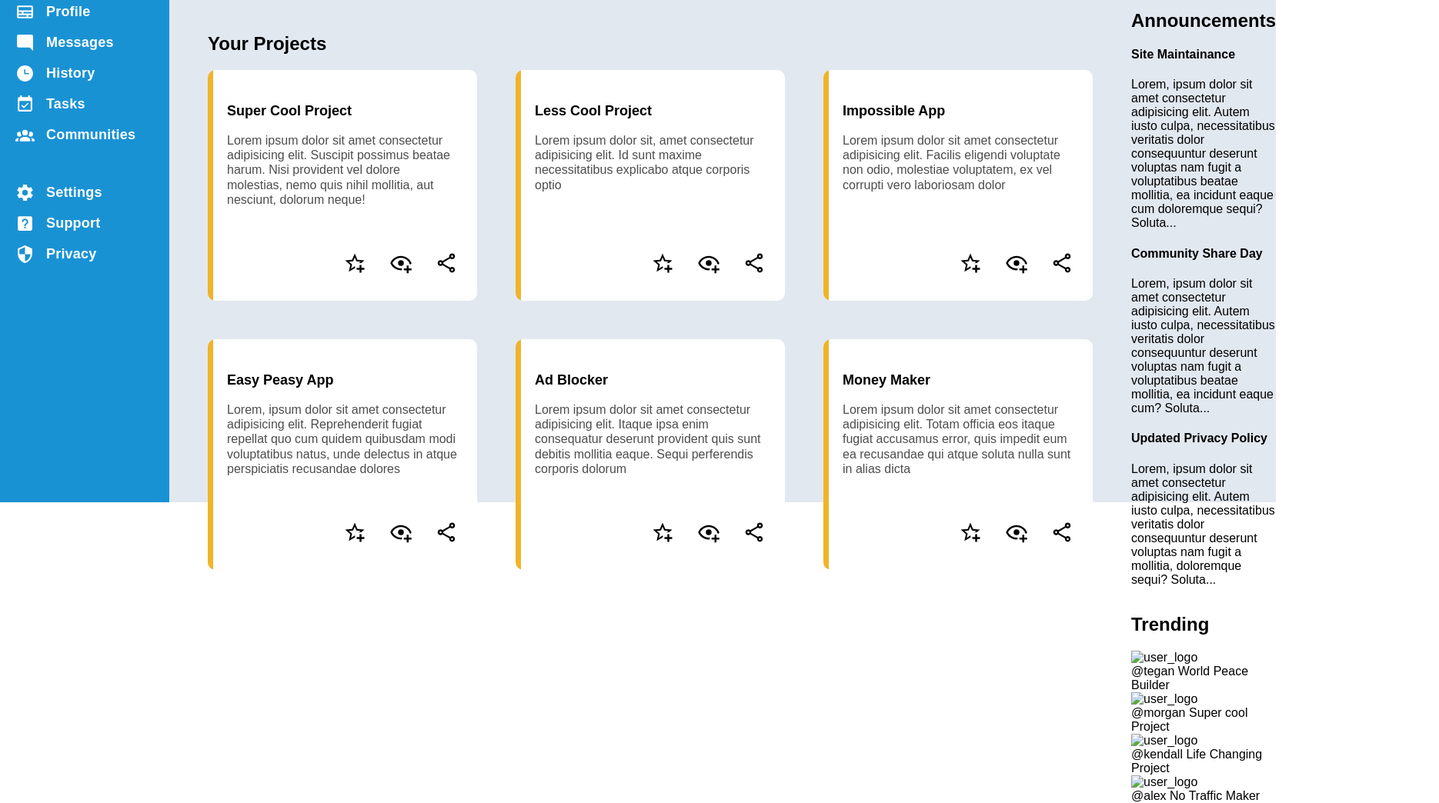
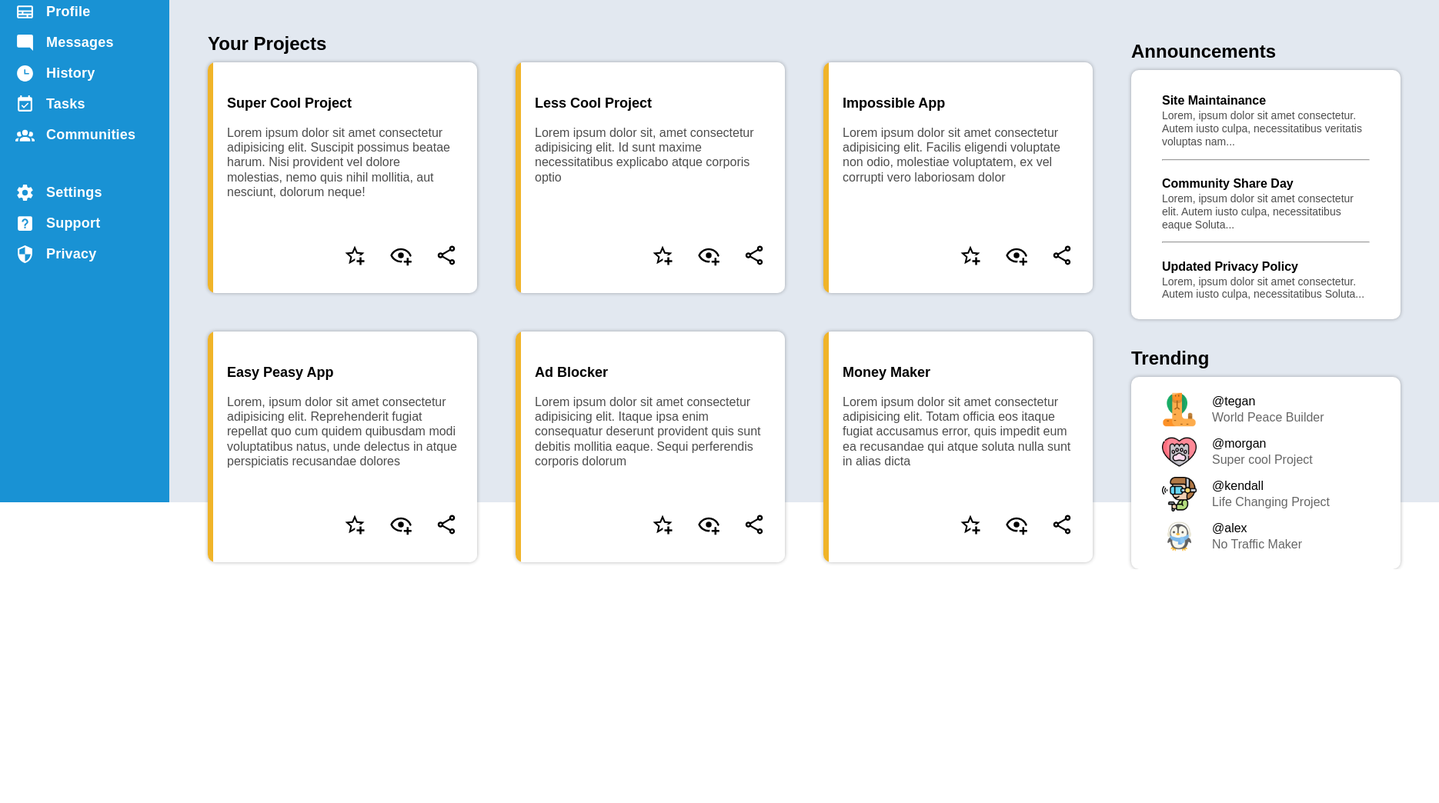
Before and after one commit to vikas236/dashboard_using_grid, a plain HTML site: page index.html in a window 1280 px wide. Shown: the part 147-1191 px from the top of the page at 77% size, 1870 px wide, since content can reach past the window. After the commit the page ends 887 px from the top, so only its background shows below. Drawn offline with Linux system fonts and the light colour scheme.

Commit message:
add user logos to trending and style it

```diff
--- a/index.html
+++ b/index.html
@@ -247,21 +247,22 @@
             <div class="list">
                 <div class="col">
                     <h4>Site Maintainance</h4>
-                    <p>Lorem, ipsum dolor sit amet consectetur adipisicing elit. Autem iusto culpa, necessitatibus
-                        veritatis dolor consequuntur deserunt voluptas nam fugit a voluptatibus beatae mollitia, ea
-                        incidunt eaque cum doloremque sequi? Soluta...</p>
-
+                    <p>Lorem, ipsum dolor sit amet consectetur. Autem iusto culpa, necessitatibus
+                        veritatis voluptas nam...
+                    </p>
                 </div>
+                <hr>
                 <div class="col">
                     <h4>Community Share Day</h4>
-                    <p>Lorem, ipsum dolor sit amet consectetur adipisicing elit. Autem iusto culpa, necessitatibus
-                        veritatis dolor consequuntur deserunt voluptas nam fugit a voluptatibus beatae mollitia, ea
-                        incidunt eaque cum? Soluta...</p>
+                    <p>Lorem, ipsum dolor sit amet consectetur elit. Autem iusto culpa, necessitatibus eaque
+                        Soluta...
+                    </p>
                 </div>
+                <hr>
                 <div class="col">
                     <h4>Updated Privacy Policy</h4>
-                    <p>Lorem, ipsum dolor sit amet consectetur adipisicing elit. Autem iusto culpa, necessitatibus
-                        veritatis dolor consequuntur deserunt voluptas nam fugit a mollitia, doloremque sequi? Soluta...
+                    <p>Lorem, ipsum dolor sit amet consectetur. Autem iusto culpa, necessitatibus
+                        Soluta...
                     </p>
                 </div>
             </div>
@@ -270,28 +271,28 @@
             <h2>Trending</h2>
             <div class="list">
                 <div class="col">
-                    <img src="" alt="user_logo">
+                    <img src="icons/cobra.png" alt="user_logo">
                     <div class="details">
                         <span class="username">@tegan</span>
                         <span class="topic">World Peace Builder</span>
                     </div>
                 </div>
                 <div class="col">
-                    <img src="" alt="user_logo">
+                    <img src="icons/paw.png" alt="user_logo">
                     <div class="details">
                         <span class="username">@morgan</span>
                         <span class="topic">Super cool Project</span>
                     </div>
                 </div>
                 <div class="col">
-                    <img src="" alt="user_logo">
+                    <img src="icons/headset.png" alt="user_logo">
                     <div class="details">
                         <span class="username">@kendall</span>
                         <span class="topic">Life Changing Project</span>
                     </div>
                 </div>
                 <div class="col">
-                    <img src="" alt="user_logo">
+                    <img src="icons/penguin.png" alt="user_logo">
                     <div class="details">
                         <span class="username">@alex</span>
                         <span class="topic">No Traffic Maker</span>
--- a/styles.css
+++ b/styles.css
@@ -82,9 +82,9 @@ body {
     box-shadow: 0 1px 3px 0 rgba(0, 0, 0, 0.5);
     position: fixed;
     z-index: 2;
-    width: 85.8vw;
+    width: 86vw;
     height: 15%;
-    margin-left: 14.2vw;
+    margin-left: 14vw;
 }
 
 .navbar .col {
@@ -215,6 +215,7 @@ body {
 .hero h2 {
     margin-top: 50px;
     margin-left: 50px;
+    margin-bottom: 10px;
 }
 
 .hero .container {
@@ -238,7 +239,7 @@ body {
     font-size: 18px;
 }
 
-.hero .container .box p {
+p {
     font-size: 16px;
     color:rgba(0, 0, 0, .7);
     line-height: 1.2em;
@@ -254,4 +255,88 @@ body {
     width: 30px;
     height: 30px;
     margin-left: 25px;
+    cursor: pointer;
+    transition: .3s;
 }
+
+.hero .box .icons svg:hover path {
+    fill: rgba(25, 146, 212, .5);
+}
+
+.list {
+    background: white;
+    width: 350px;
+    padding: 10px 40px;
+    margin-right: 50px;
+    border-radius: 10px;
+}
+
+.primary h2 {
+    margin-top: 60px;
+    margin-bottom: 10px;
+}
+
+.primary .col h4 {
+    margin-bottom: -12px;
+    cursor: pointer;
+    transition: .3s;
+}
+
+.primary .col h4:hover {
+    color: rgba(240, 180, 41, .7);
+}
+
+.primary .col p {
+    font-size: 14px;
+}
+
+.secondary h2 {
+    margin-top: 37px;
+    margin-bottom: 10px;
+}
+
+.secondary .list {
+    height: 250px;
+}
+
+.secondary img {
+    width: 45px;
+    height: 45px;
+    margin-right: 20px;
+    cursor: pointer;
+}
+
+.secondary .col {
+    display: flex;
+    align-items: center;
+    margin-top: 10px;
+}
+
+.secondary .col .details {
+    display: flex;
+    flex-direction: column;
+}
+
+.secondary .col .details .username {
+    cursor: pointer;
+    transition: .3s;
+}
+
+.secondary .col .details .username:hover {
+    color: rgba(240, 180, 41, .7);
+}
+
+.secondary .col .details .topic {
+    color: rgba(0, 0, 0, 0.6);
+    margin-top: 3px;
+}
+
+.box, .list {
+    box-shadow: 0 0 5px 0 rgba(0, 0, 0, .3);
+    transition: .6s;
+}
+
+.box:hover{
+    box-shadow: 0 0 5px 0 rgba(0, 0, 0, .1);
+    transform: scale(1.05);
+}
```
Also changed, not shown: icons/cobra.png (added), icons/headset.png (added), icons/penguin.png (added).
